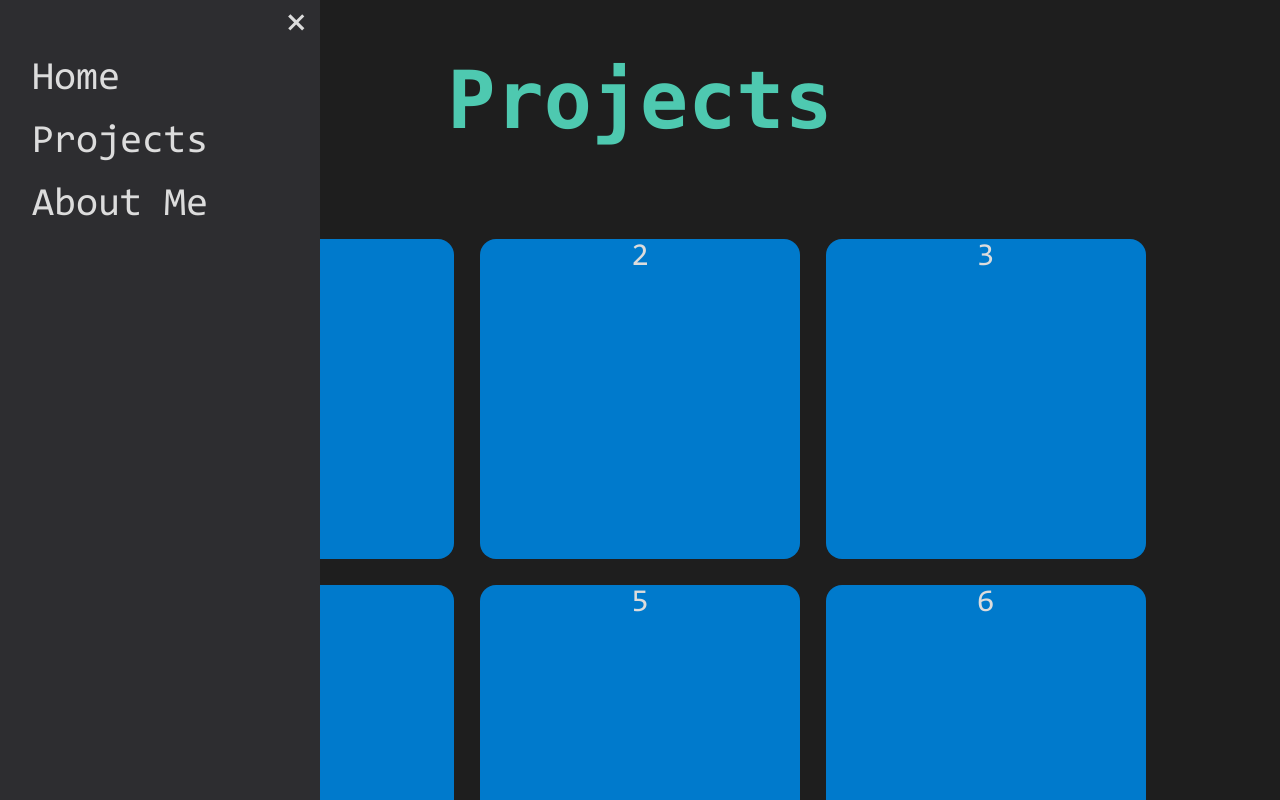
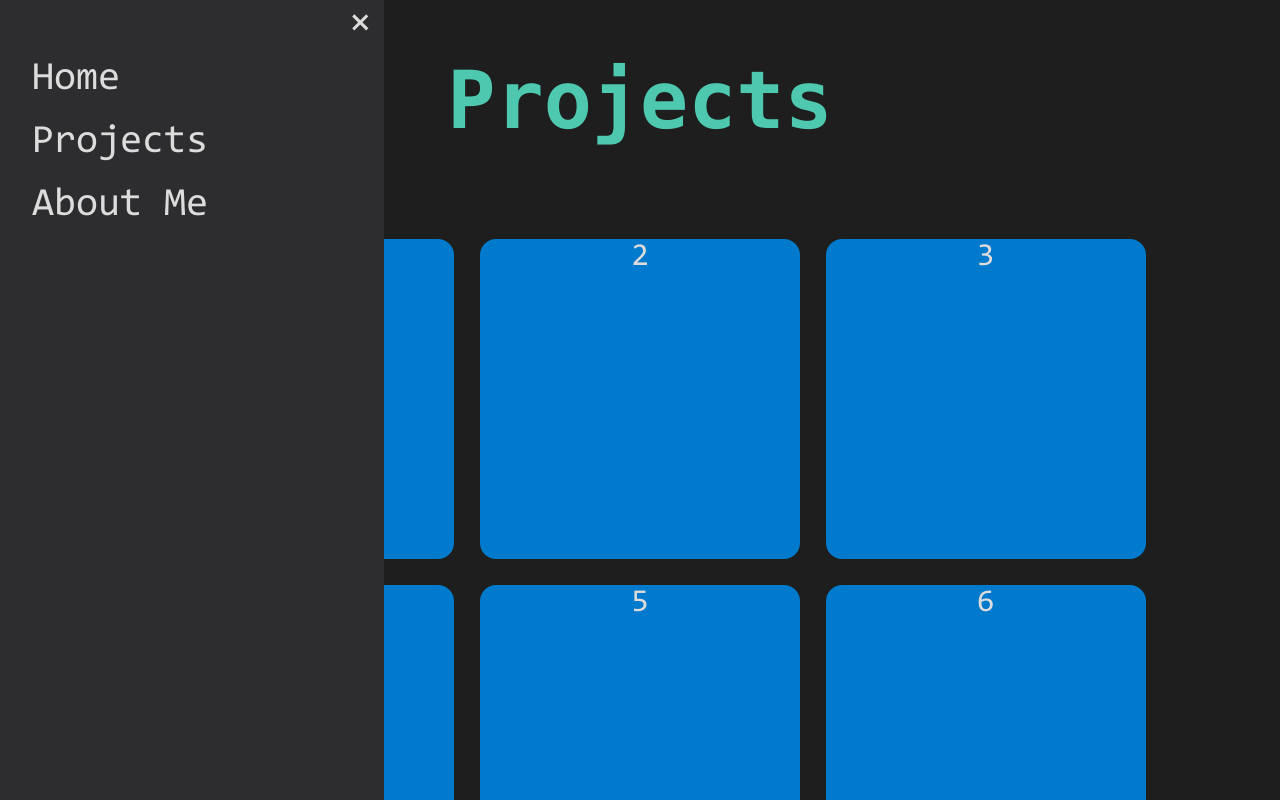
Before and after one commit to aryan-sinhala349/aryan-sinhala349.github.io, a plain HTML site: page projects/index.html in a window 1280 px wide. Both pictures are taken after a click on the picture 28 px from the left and 28 px from the top of the page. Shown: the top 800 px of the page. Drawn offline with Linux system fonts and the light colour scheme.

Commit message:
Changed navigation bar size when window size is adjusted

```diff
--- a/scripts/nav.js
+++ b/scripts/nav.js
@@ -1,3 +1,9 @@
+let open = false;
+
+window.addEventListener('resize', () => {
+    if (open) openNav();
+});
+
 function openNav() {
     //Get the aspect ratio of the viewport
     const vw = Math.max(document.documentElement.clientWidth || 0, window.innerWidth || 0);
@@ -8,11 +14,17 @@ function openNav() {
     //If the aspect ratio is less than 1 the device is in portrait mode, so fill the entire screen
     if (aspectRatio < 1)
         document.getElementsByTagName("nav")[0].style.width = "100%";
-    //Otherwise the viewport is either perfectly square or in landscape mode, so only fill 25% of the screen
+    //Otherwise the viewport is either perfectly square or in landscape mode, so only fill 30% of the screen
     else
-        document.getElementsByTagName("nav")[0].style.width = "25%";
+        document.getElementsByTagName("nav")[0].style.width = "30%";
+
+    open = true;
 }
+
+
 
 function closeNav() {
     document.getElementsByTagName("nav")[0].style.width = "0%";
+
+    open = false;
 }
--- a/styles/nav.css
+++ b/styles/nav.css
@@ -16,7 +16,7 @@ nav {
 nav a {
     padding: 1vh 1vh 1vh 4vh;
     text-decoration: none;
-    font-size: 5vh;
+    font-size: 5vmin;
     color: #DCDCDC;
     display: block;
     transition: 0.3s;
```
